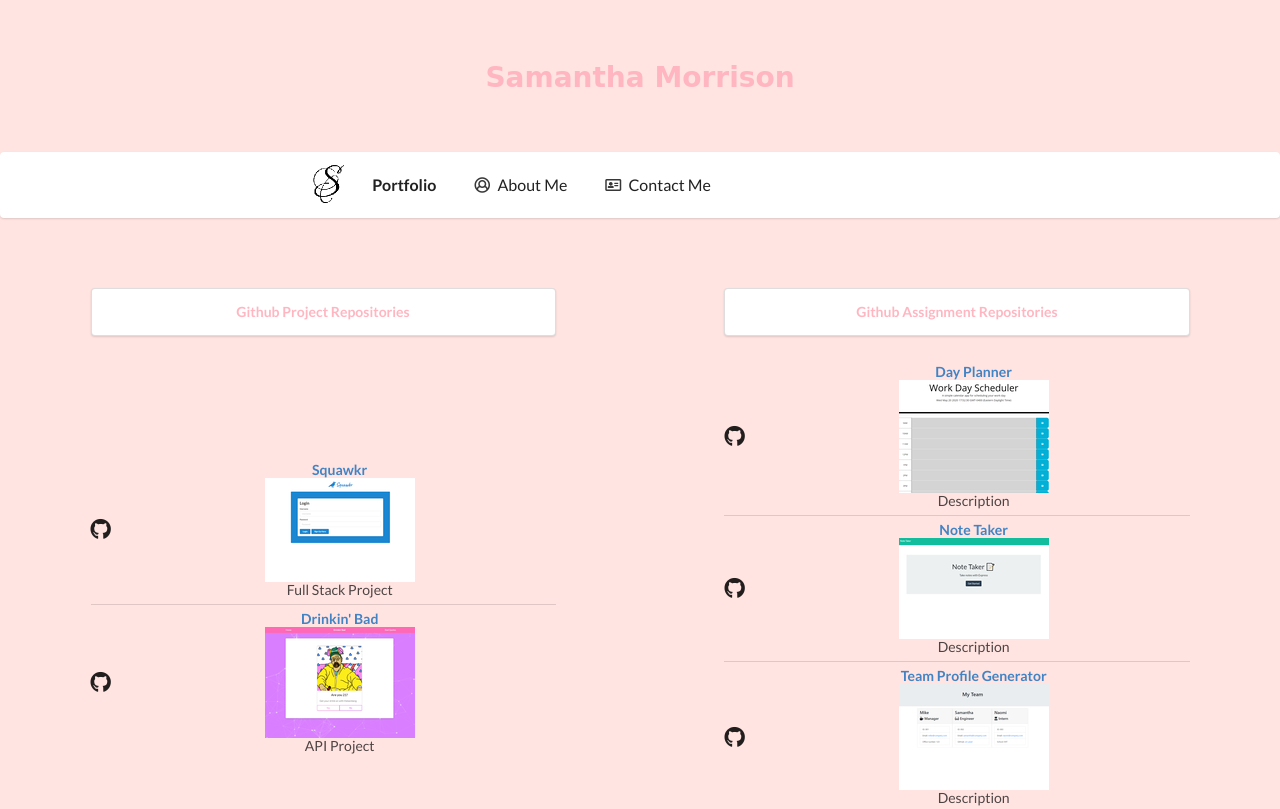
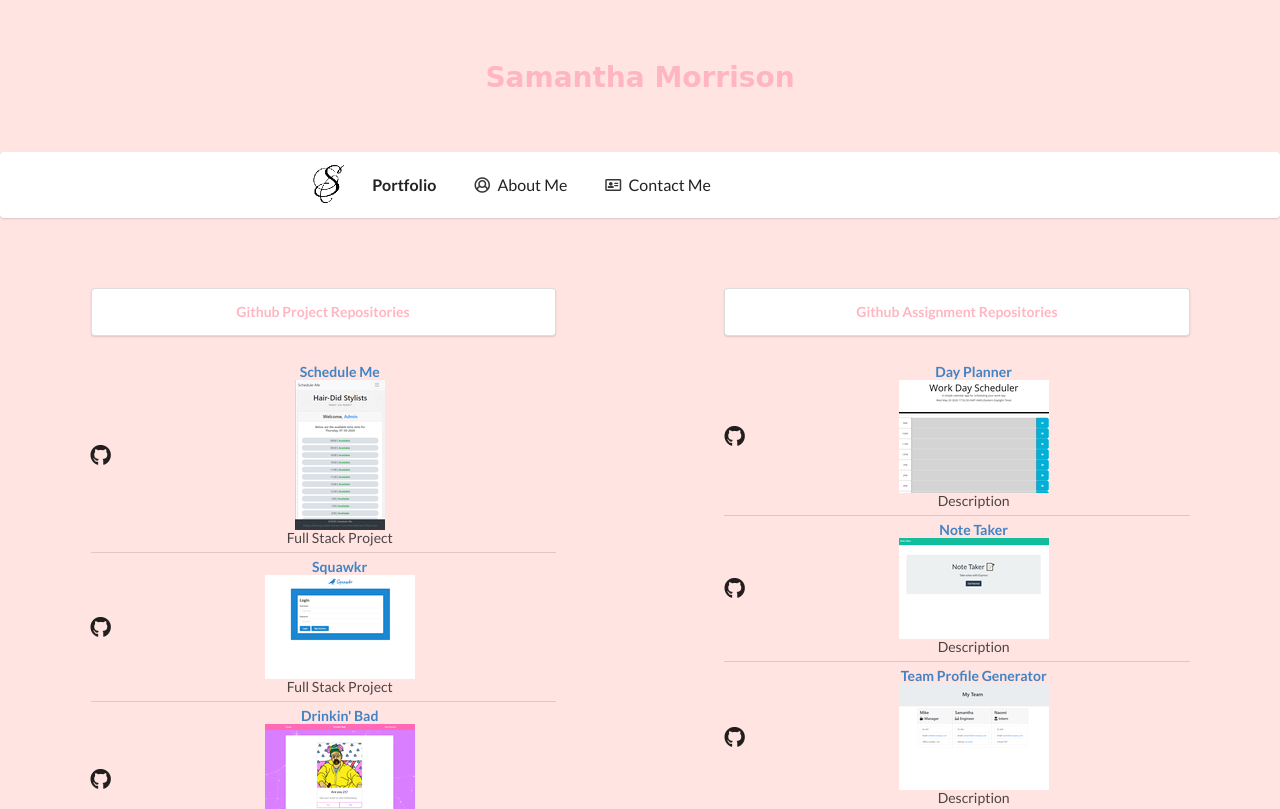
Before and after one commit to sm-pixel/sm-pixel.github.io, a plain HTML site: page portfolio.html in a window 1280 px wide. Shown: the top 809 px of the page. Drawn offline with nearby package versions, Linux system fonts and the light colour scheme; a web font is replaced by a local one.

Commit message:
added link and image for project 3 on portfolio page

```diff
--- a/portfolio.html
+++ b/portfolio.html
@@ -45,6 +45,15 @@
                 <div class="row">
                     <div class="seven wide column">
                         <div class="ui relaxed divided list">
+                            <div class="item">
+                                <i class="large github middle aligned icon"></i>
+                                <div class="content">
+                                    <a class="header" href="https://github.com/sm-pixel/schedule-me">Schedule Me</a>
+                                    <img class="ui centered image" src="assets/images/schedulemeavailtime.png">
+                                    <div class="description">Full Stack Project</div>
+                                </div>
+                            </div>
+
                             <div class="item">
                                 <i class="large github middle aligned icon"></i>
                                 <div class="content">
```
